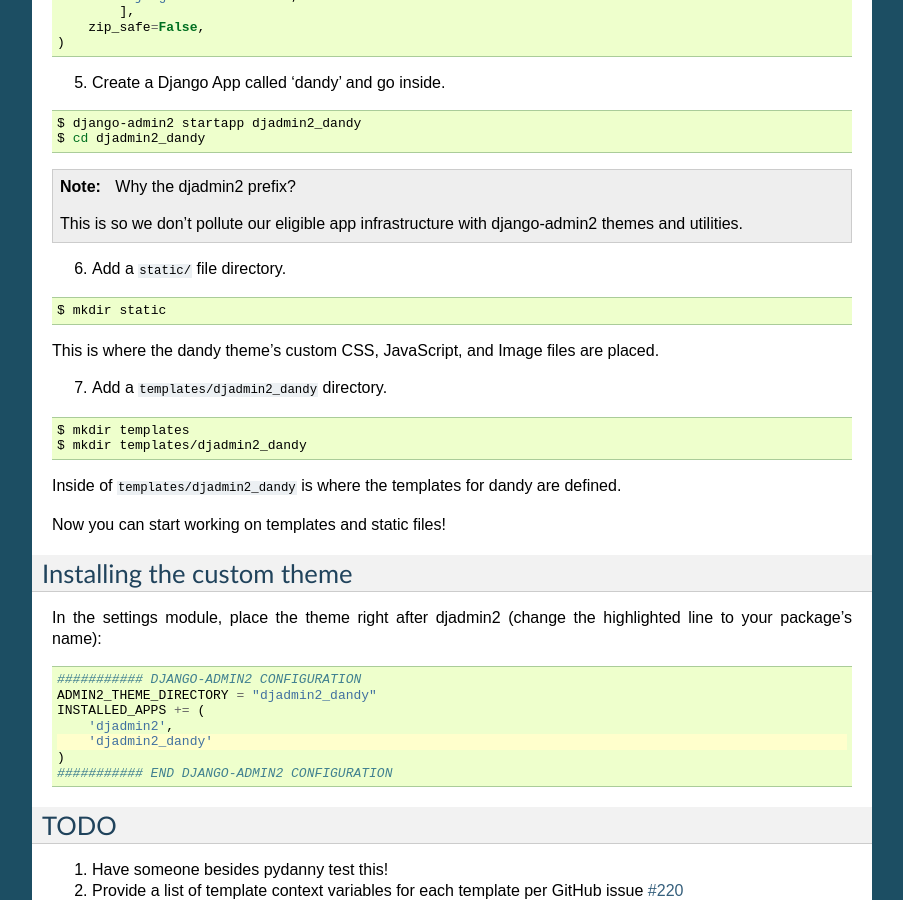
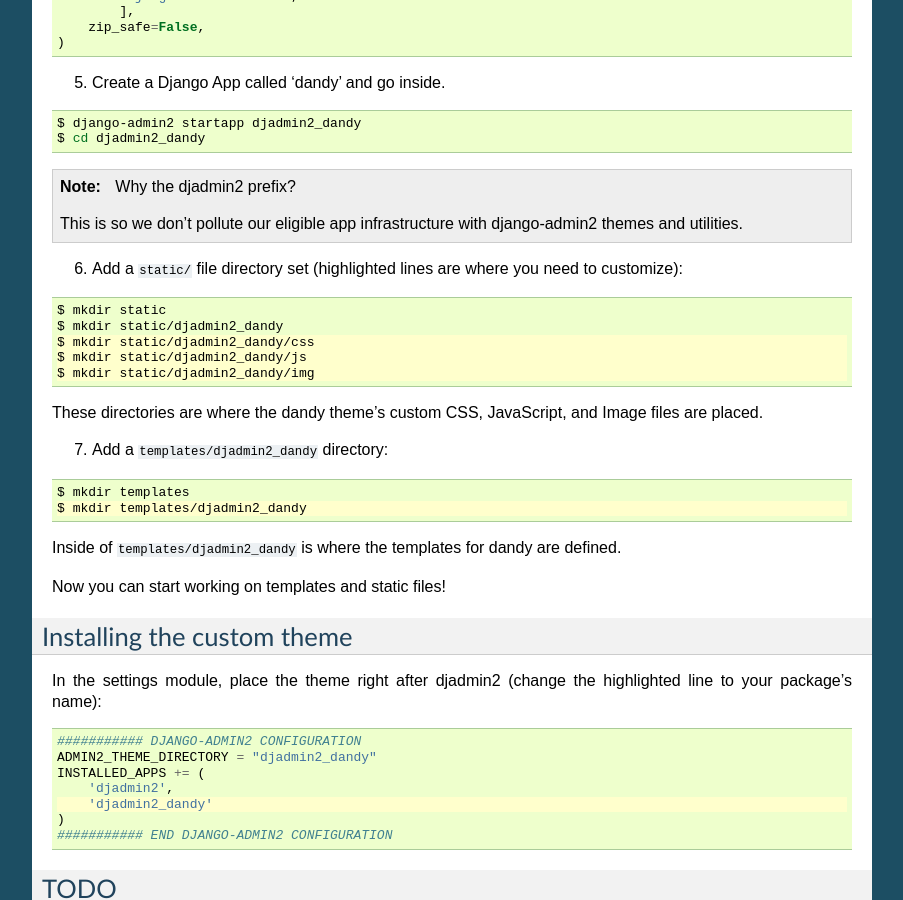
Before and after one commit to jazzband/django-admin2, a Sphinx documentation site: the page built from docs/themes.rst, in a window 1280 px wide and 900 px high, scrolled down 1198 px. Shown: the whole window, without its empty margins (198-1101 px from the left). Built offline with Sphinx 7.4.7, drawn with Linux system fonts in a browser that asks for light colours.

Commit message:
Change static path for #220 per @jezdez's suggestion

```diff
--- a/docs/themes.rst
+++ b/docs/themes.rst
@@ -91,18 +91,23 @@
 
     This is so we don't pollute our eligible app infrastructure with django-admin2 themes and utilities.
 
-6. Add a :file:`static/` file directory.
+6. Add a :file:`static/` file directory set (highlighted lines are where you need to customize):
 
 .. code-block:: bash
+    :emphasize-lines: 3,4,5
 
     $ mkdir static
+    $ mkdir static/djadmin2_dandy
+    $ mkdir static/djadmin2_dandy/css
+    $ mkdir static/djadmin2_dandy/js
+    $ mkdir static/djadmin2_dandy/img
 
+These directories are where the dandy theme's custom CSS, JavaScript, and Image files are placed.
 
-This is where the dandy theme's custom CSS, JavaScript, and Image files are placed.
-
-7. Add a :file:`templates/djadmin2_dandy` directory.
+7. Add a :file:`templates/djadmin2_dandy` directory:
 
 .. code-block:: bash
+    :emphasize-lines: 2
 
     $ mkdir templates
     $ mkdir templates/djadmin2_dandy
```
